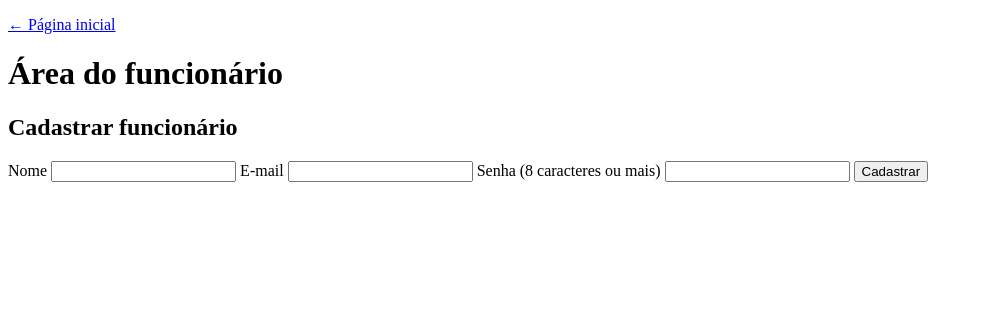
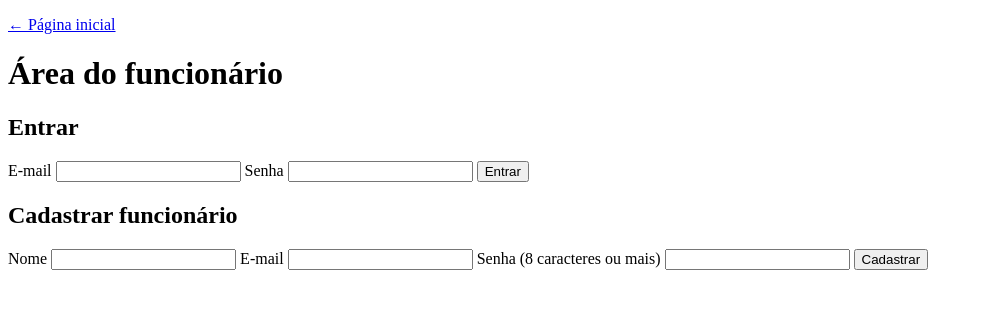
Before and after one commit to Dandastico/mini-loja, a PHP site: page /funcionario.php in a window 1280 px wide. Shown: the top 309 px of the page, without its empty margins (0-983 px from the left). Run offline with PHP 8.4, Linux system fonts and the light colour scheme.

Commit message:
Aula 16 · Versão 2: entrar e sair
session_start() e o campo escondido acao (entrar/cadastrar). password_verify
confere a senha; certa, session_regenerate_id e o nome vai para a sessão.
Erro genérico ("E-mail ou senha errados"). ?sair=1 destrói a sessão.

Co-Authored-By: Claude Opus 5.5 <noreply@anthropic.com>

```diff
--- a/banco.php
+++ b/banco.php
@@ -21,7 +21,7 @@ function conectar(): PDO
         $pdo->exec('ALTER TABLE produtos ADD COLUMN imagem TEXT');
     }
 
-    // NOVO: a tabela dos funcionários. A senha nunca entra pura: entra o "hash" dela
+    // a tabela dos funcionários. A senha nunca entra pura: entra o "hash" dela
     $pdo->exec('CREATE TABLE IF NOT EXISTS funcionarios (
         id INTEGER PRIMARY KEY AUTOINCREMENT,
         nome TEXT NOT NULL,
@@ -81,7 +81,7 @@ function atualizarProduto(int $id, string $nome, float $preco, string $imagem):
     $stmt->execute([':nome' => $nome, ':preco' => $preco, ':imagem' => $imagem, ':id' => $id]);
 }
 
-// NOVO: grava um funcionário; a senha já chega embaralhada (o hash)
+// grava um funcionário; a senha já chega embaralhada (o hash)
 function inserirFuncionario(string $nome, string $email, string $hash): void
 {
     $pdo = conectar();
@@ -89,7 +89,7 @@ function inserirFuncionario(string $nome, string $email, string $hash): void
     $stmt->execute([':nome' => $nome, ':email' => $email, ':senha' => $hash]);
 }
 
-// NOVO: procura o funcionário pelo e-mail (devolve null se não tem)
+// procura o funcionário pelo e-mail (devolve null se não tem)
 function buscarFuncionario(string $email): ?array
 {
     $pdo = conectar();
--- a/funcionario.php
+++ b/funcionario.php
@@ -1,18 +1,41 @@
 <?php
 // funcionario.php: o CONTROLE da área do funcionário.
-// Recebe o cadastro, confere, pede ao modelo (banco.php) e chama a visão (tela-funcionario.php).
+// NOVO: a sessão é a "memória" do servidor sobre você; tem que vir antes de qualquer HTML
+session_start();
 require __DIR__ . '/banco.php';
 
-// começa sem aviso
+// NOVO: clicou em "Sair"? esquece quem estava logado e volta
+if (isset($_GET['sair'])) {
+    $_SESSION = [];
+    session_destroy();
+    header('Location: funcionario.php');
+    exit;
+}
+
 $erro = '';
 $aviso = '';
 
-// o formulário foi enviado? confere tudo antes de gravar
 if ($_SERVER['REQUEST_METHOD'] === 'POST') {
+    // NOVO: o campo escondido "acao" diz qual formulário foi enviado
+    $acao = $_POST['acao'] ?? '';
     $nome = trim($_POST['nome'] ?? '');
     $email = strtolower(trim($_POST['email'] ?? ''));
     $senha = $_POST['senha'] ?? '';
 
+    if ($acao === 'entrar') {
+        // NOVO: password_verify compara a senha digitada com o hash guardado
+        $funcionario = buscarFuncionario($email);
+        if ($funcionario && password_verify($senha, $funcionario['senha'])) {
+            session_regenerate_id(true);  // crachá novo a cada entrada
+            $_SESSION['funcionario'] = $funcionario['nome'];
+            header('Location: cadastro.php');
+            exit;
+        }
+        // não conta qual dos dois errou: assim ninguém descobre e-mails cadastrados
+        $erro = 'E-mail ou senha errados.';
+    }
+
+    if ($acao === 'cadastrar') {
         if ($nome === '') {
             $erro = 'Escreva o seu nome.';
         } elseif (!filter_var($email, FILTER_VALIDATE_EMAIL)) {
@@ -22,10 +45,13 @@ if ($_SERVER['REQUEST_METHOD'] === 'POST') {
         } elseif (buscarFuncionario($email)) {
             $erro = 'Esse e-mail já tem cadastro.';
         } else {
-        // password_hash embaralha a senha de um jeito que não tem volta
             inserirFuncionario($nome, $email, password_hash($senha, PASSWORD_DEFAULT));
-        $aviso = 'Cadastro feito, ' . $nome . '! Na versão 2, você vai usar esse e-mail para entrar.';
+            $aviso = 'Cadastro feito, ' . $nome . '! Agora é só entrar.';
+        }
     }
 }
 
+// NOVO: quem está logado (vazio = ninguém)
+$logado = $_SESSION['funcionario'] ?? '';
+
 require __DIR__ . '/tela-funcionario.php';
--- a/tela-funcionario.php
+++ b/tela-funcionario.php
@@ -16,15 +16,34 @@
     <p style="color: green"><?= htmlspecialchars($aviso) ?></p>
   <?php endif; ?>
 
+  <!-- NOVO: já entrou? mostra quem é e o botão de sair -->
+  <?php if ($logado): ?>
+    <p>Olá, <strong><?= htmlspecialchars($logado) ?></strong>! <a href="cadastro.php">Cadastrar produtos</a> · <a href="funcionario.php?sair=1">Sair</a></p>
+  <?php else: ?>
+    <h2>Entrar</h2>
+    <form method="post" action="funcionario.php">
+      <input type="hidden" name="acao" value="entrar">
+
+      <label for="email-entrar">E-mail</label>
+      <input id="email-entrar" name="email" type="email" required>
+
+      <label for="senha-entrar">Senha</label>
+      <input id="senha-entrar" name="senha" type="password" required>
+
+      <button type="submit">Entrar</button>
+    </form>
+  <?php endif; ?>
+
   <h2>Cadastrar funcionário</h2>
   <form method="post" action="funcionario.php">
+    <input type="hidden" name="acao" value="cadastrar">
+
     <label for="nome">Nome</label>
-    <input id="nome" name="nome" required value="<?= htmlspecialchars($nome ?? '') ?>">
+    <input id="nome" name="nome" required>
 
     <label for="email">E-mail</label>
-    <input id="email" name="email" type="email" required value="<?= htmlspecialchars($email ?? '') ?>">
+    <input id="email" name="email" type="email" required>
 
-    <!-- type="password" esconde o que a pessoa digita -->
     <label for="senha">Senha (8 caracteres ou mais)</label>
     <input id="senha" name="senha" type="password" minlength="8" required>
 
```
Lines whose indentation alone changed are shown as unchanged.
